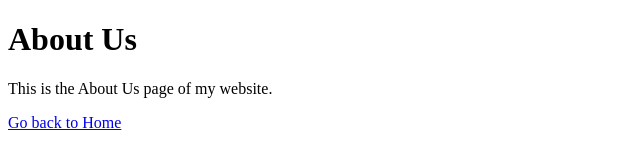
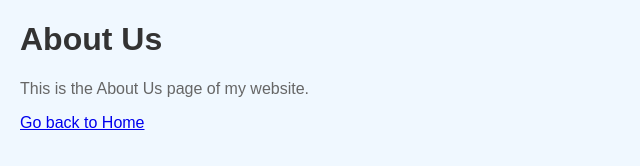
Before and after one commit to starfay/W, a plain HTML site: page about.html in a window 1280 px wide. Shown: the whole page, without its empty margins (0-640 px from the left). Drawn offline with Linux system fonts and the light colour scheme.

Commit message:
Update about.html

```diff
--- a/about.html
+++ b/about.html
@@ -4,6 +4,7 @@
     <meta charset="UTF-8">
     <meta name="viewport" content="width=device-width, initial-scale=1.0">
     <title>About Us</title>
+    <link rel="stylesheet" href="/W/styles.css">  <!-- 引入样式 -->
 </head>
 <body>
     <h1>About Us</h1>
```
